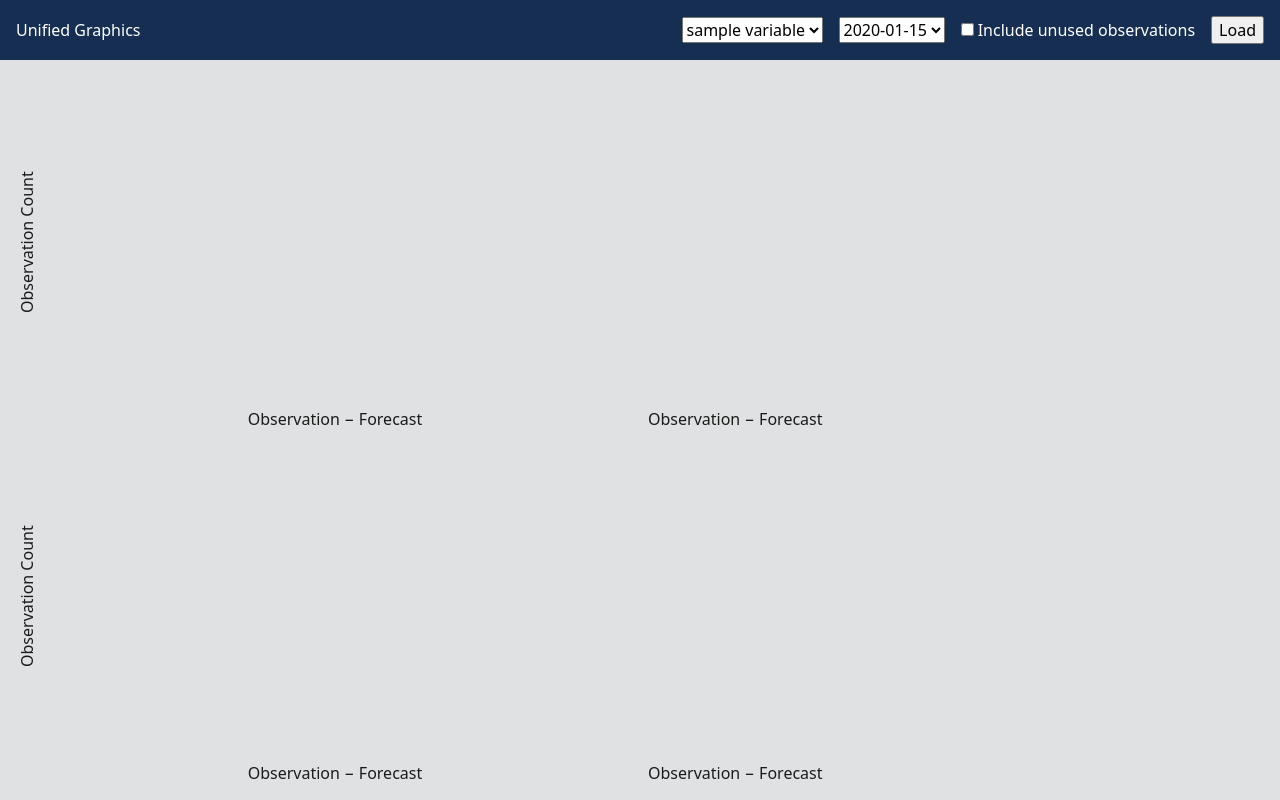
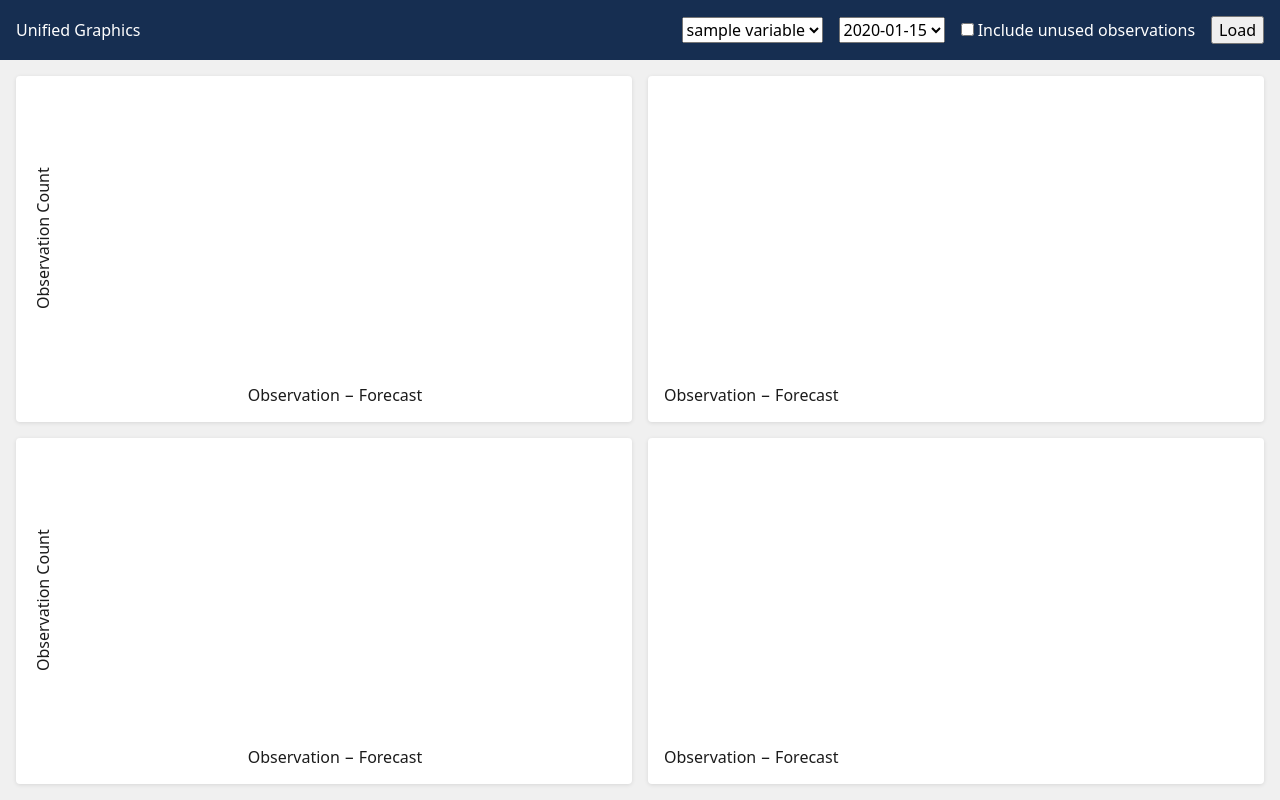
Before and after one commit to NOAA-GSL/unified-graphics, a Flask app: template services/api/src/unified_graphics/templates/layouts/diag.html in a window 1280 px wide. Run offline with Flask 2, Linux system fonts and the light colour scheme; the template is opened without the code that fills it: most values are stand-ins (such as "Sample title", 1, 10 or a date in 2020); data that the repository does not hold is empty.

Commit message:
Tweak styles for charts
Add some more white space and offset the chart content from the
application background. This looks a little nicer; gives the page some
structure.

```diff
--- a/services/api/src/unified_graphics/static/css/default.css
+++ b/services/api/src/unified_graphics/static/css/default.css
@@ -2,6 +2,7 @@
   :root {
     /* Color Tokens */
     --gray-0: #ffffff;
+    --gray-5: #f0f0f0;
     --gray-90: #1b1b1b;
 
     --gray-cool-10: #dfe1e2;
@@ -29,10 +30,14 @@
     --base-darkest: var(--gray-90);
 
     /* Size Tokens */
+    --space-05: 0.25rem;
     --space-2: 1rem;
 
+    /* Shadows */
+    --shadow-1: 0 1px 4px 0 rgba(0, 0, 0, 0.1);
+
     /* Theme */
-    --surface-1: var(--base-lighter);
+    --surface-1: var(--base-lightest);
     --text-1: var(--base-darkest);
 
     --primary-lighter: var(--blue-10);
@@ -54,6 +59,11 @@
     flex-direction: column;
   }
 
+  main {
+    --gutter: var(--space-2);
+    gap: var(--gutter);
+  }
+
   body > header {
     flex: 0 0 auto;
   }
--- a/services/api/src/unified_graphics/static/css/style.css
+++ b/services/api/src/unified_graphics/static/css/style.css
@@ -1,4 +1,5 @@
 @import "./reset.css";
 @import "./default.css";
 @import "./layout.css";
+@import "./component.css";
 @import "./utility.css";
--- a/services/api/src/unified_graphics/static/css/utility.css
+++ b/services/api/src/unified_graphics/static/css/utility.css
@@ -1,5 +1,8 @@
 @layer utility {
   /* Color */
+  .bg-white {
+    background-color: var(--gray-0);
+  }
   .bg-primary-dark {
     background-color: var(--primary-dark);
   }
@@ -20,4 +23,14 @@
   .justify {
     justify-content: space-between;
   }
+
+  /* Border */
+  .radius-md {
+    border-radius: var(--space-05);
+  }
+
+  /* Shadows */
+  .shadow-1 {
+    box-shadow: var(--shadow-1);
+  }
 }
--- a/services/api/src/unified_graphics/templates/layouts/base.html
+++ b/services/api/src/unified_graphics/templates/layouts/base.html
@@ -9,6 +9,7 @@
     @layer reset,
     default,
     layout,
+    page,
     utility;
   </style>
   <link rel="stylesheet" href="/static/css/style.css" />
@@ -27,3 +28,7 @@
 </html>
 
 </html>
+
+</html>
+
+</html>
--- a/services/api/src/unified_graphics/templates/layouts/diag.html
+++ b/services/api/src/unified_graphics/templates/layouts/diag.html
@@ -4,7 +4,7 @@
 {% for minim_loop in ["ges", "anl"] -%}
   {% set data_url %}/diag/{{ form.variable.name.lower() }}/{{ form.initialization_time }}/{{ minim_loop }}/{% endset -%}
   <div class="grid" style="--row-size: minmax(20rem, 1fr)">
-    <chart-container>
+    <chart-container class="padding-2 radius-md bg-white shadow-1">
       {% if form.variable.value == "uv" -%}
         <span class="axis-y title" slot="title-y">v (Observation &minus; Forecast)</span>
         <chart-2dhistogram id="distribution-{{ minim_loop }}" src="{{ data_url }}"></chart-2dhistogram>
@@ -15,7 +15,7 @@
         <span class="axis-x title" slot="title-x">Observation &minus; Forecast</span>
       {%- endif %}
     </chart-container>
-    <chart-container>
+    <chart-container class="padding-2 radius-md bg-white shadow-1">
       <chart-map id="observations-{{ minim_loop }}" src="{{ data_url }}"></chart-map>
       <color-ramp slot="legend" for="observations-{{ minim_loop }}" class="font-ui-3xs" format="s"
         >Observation &minus; Forecast</color-ramp>
```
